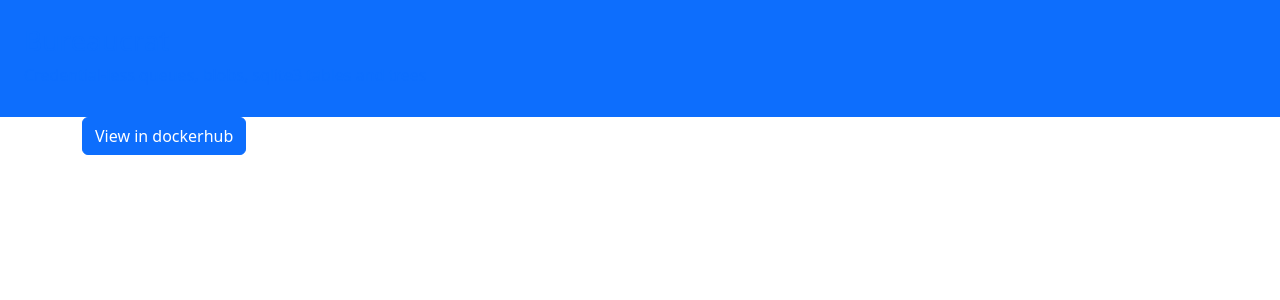
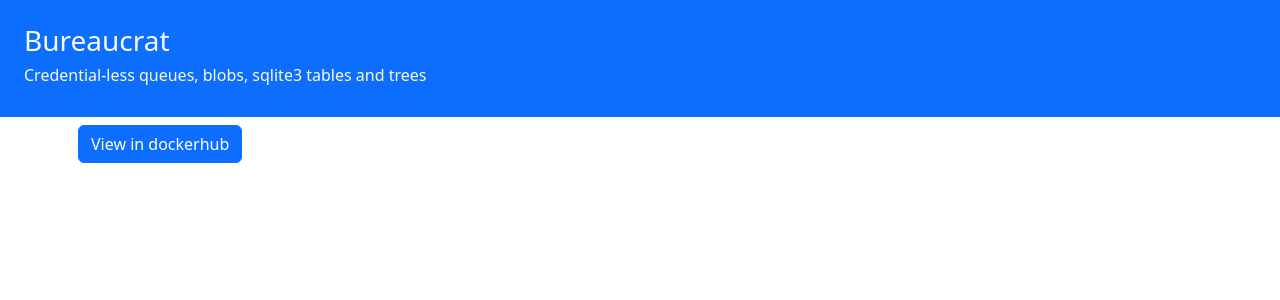
Before and after one commit to LostSavannah/bureaucrat, a PHP site: page / in a window 1280 px wide. Shown: the top 300 px of the page. Run offline with PHP 8.4, Linux system fonts and the light colour scheme.

Commit message:
minor changes on site

```diff
--- a/site/index.php
+++ b/site/index.php
@@ -15,11 +15,11 @@
       crossorigin="anonymous"></script>
 </head>
 <body>
-    <header class="text-primary bg-primary p-4">
+    <header class="text-light bg-primary p-4">
         <h3>Bureaucrat</h3>
         <h6>Credential-less queues, blobs, sqlite3 tables and trees</h6>
     </header>
-    <div class="container">
+    <div class="container p-2">
        <div class="row">
         <div class="col-12">
             <a
```
